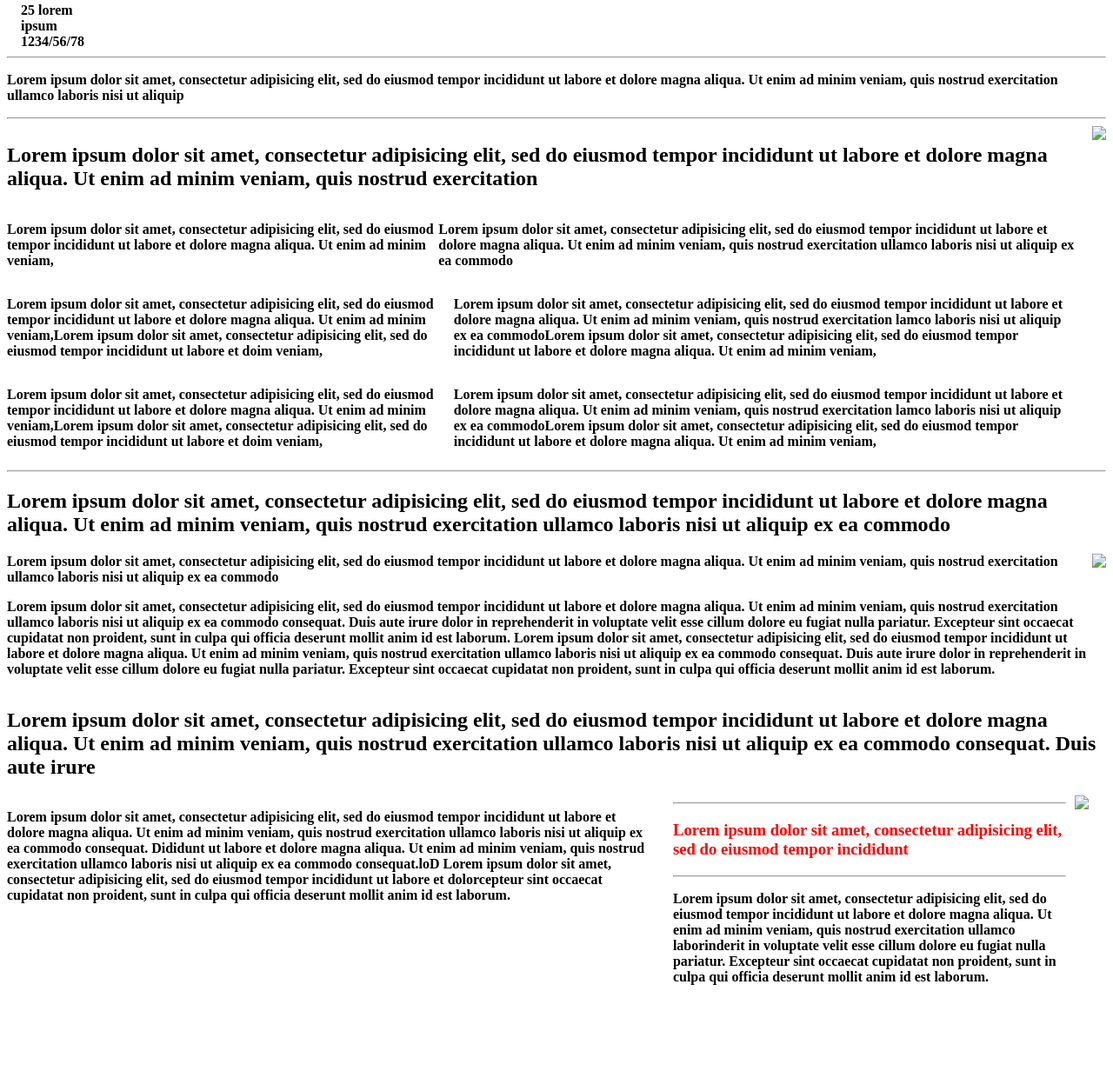
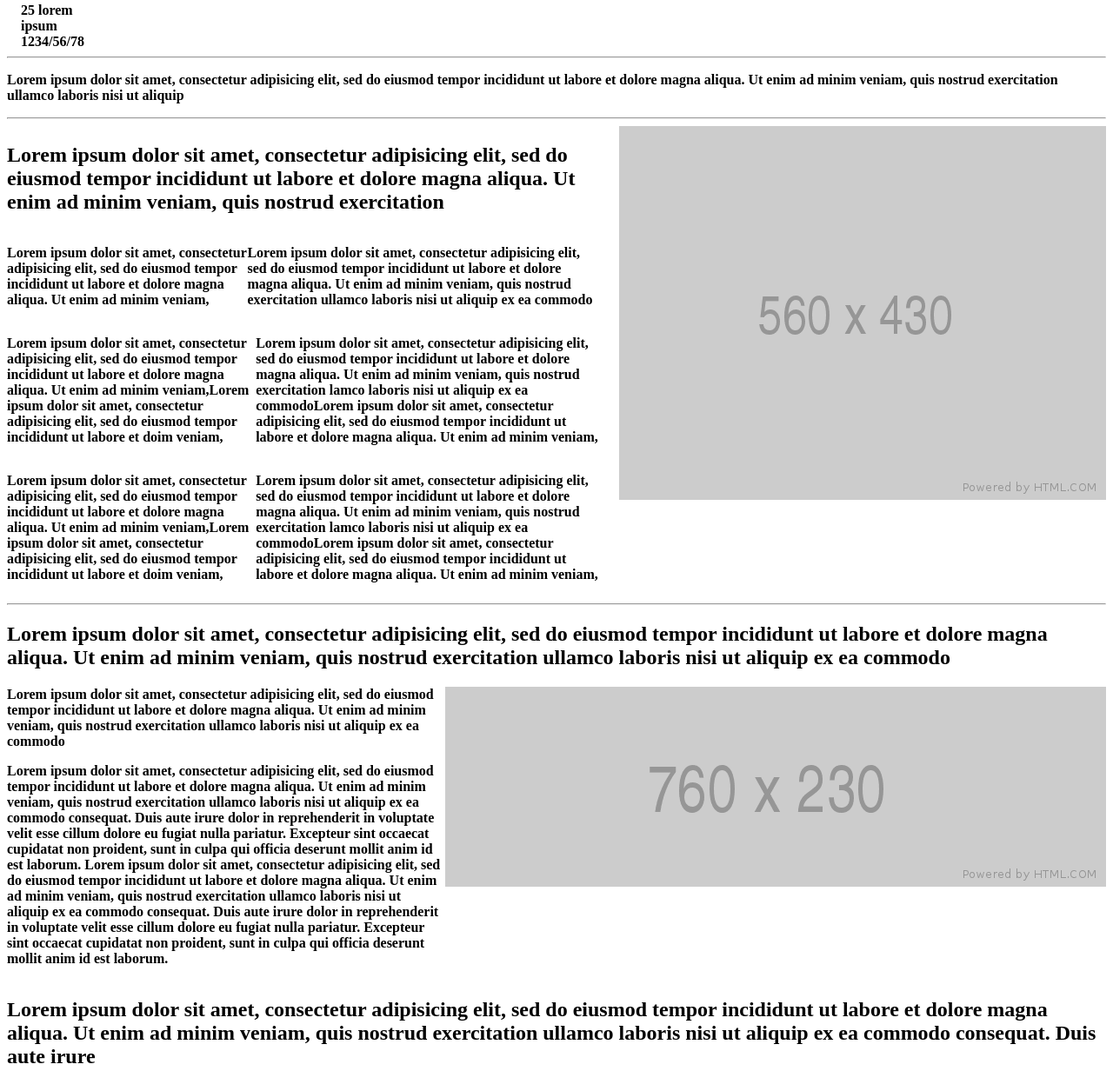
Before and after one commit to ash0202/Guvi-task2-3, a plain HTML site: page task3.html in a window 1280 px wide. Shown: the part 29-1261 px from the top of the page at 87% size. Before the commit the page ends 1186 px from the top, so only its background shows below. Drawn offline with Linux system fonts and the light colour scheme.

Commit message:
Update task3.html

```diff
--- a/task3.html
+++ b/task3.html
@@ -65,7 +65,7 @@
 			</p>
 		</div>
 		</div>
-		<div><img src="560x430.html"></div>
+		<div><img src="560x430.png"></div>
 
 	</div>
 <hr>
@@ -92,7 +92,7 @@
 			cillum dolore eu fugiat nulla pariatur. Excepteur sint occaecat cupidatat non
 			proident, sunt in culpa qui officia deserunt mollit anim id est laborum.</p>
 			</div>
-			<div><img src="760x230.html"></div>
+			<div><img src="760x230.png"></div>
 		</div>
 	</div>
 	<div class="lower">
@@ -123,7 +123,7 @@
 			cillum dolore eu fugiat nulla pariatur. Excepteur sint occaecat cupidatat non
 			proident, sunt in culpa qui officia deserunt mollit anim id est laborum.</p>
 		</div>
-		<div class="lower13" style="padding-left: 10px"><img src="500x350.html"></div>
+		<div class="lower13" style="padding-left: 10px"><img src="500x350.png"></div>
 	</div>
 </body>
 </html>
```
